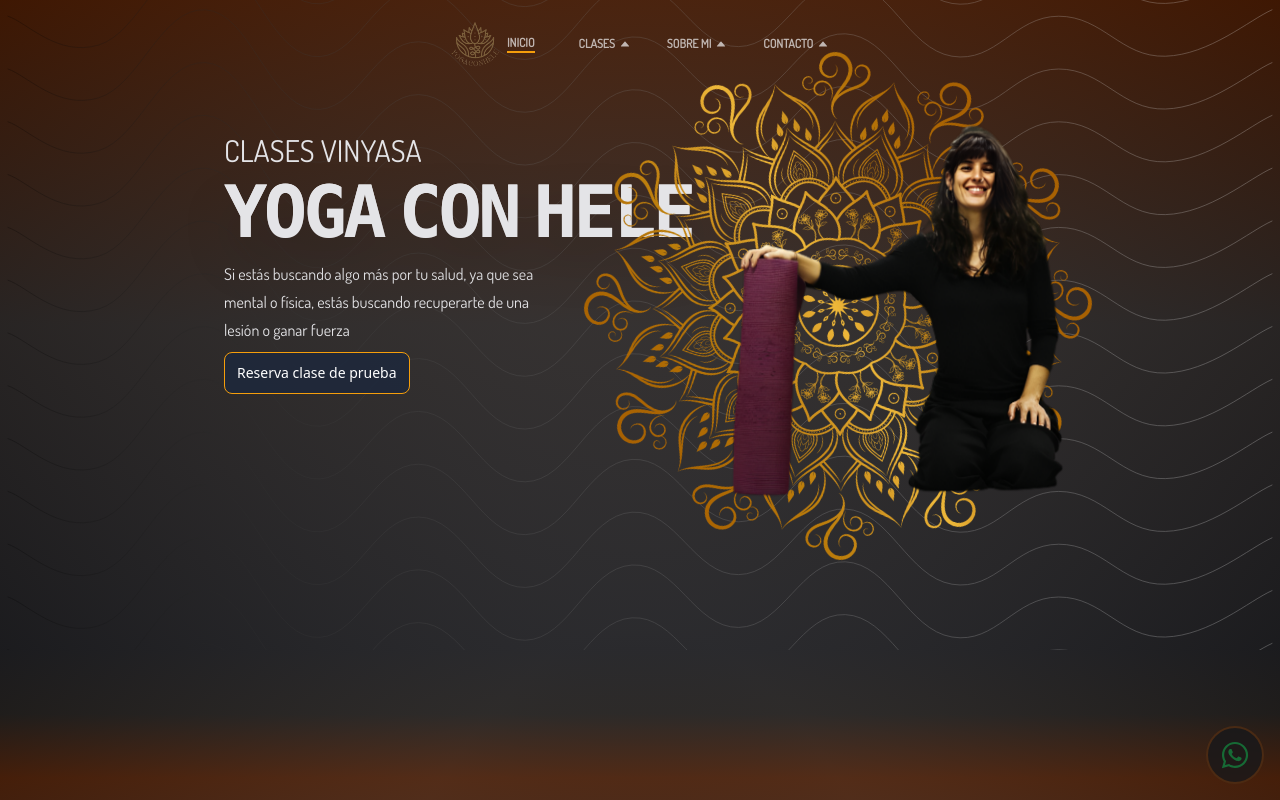
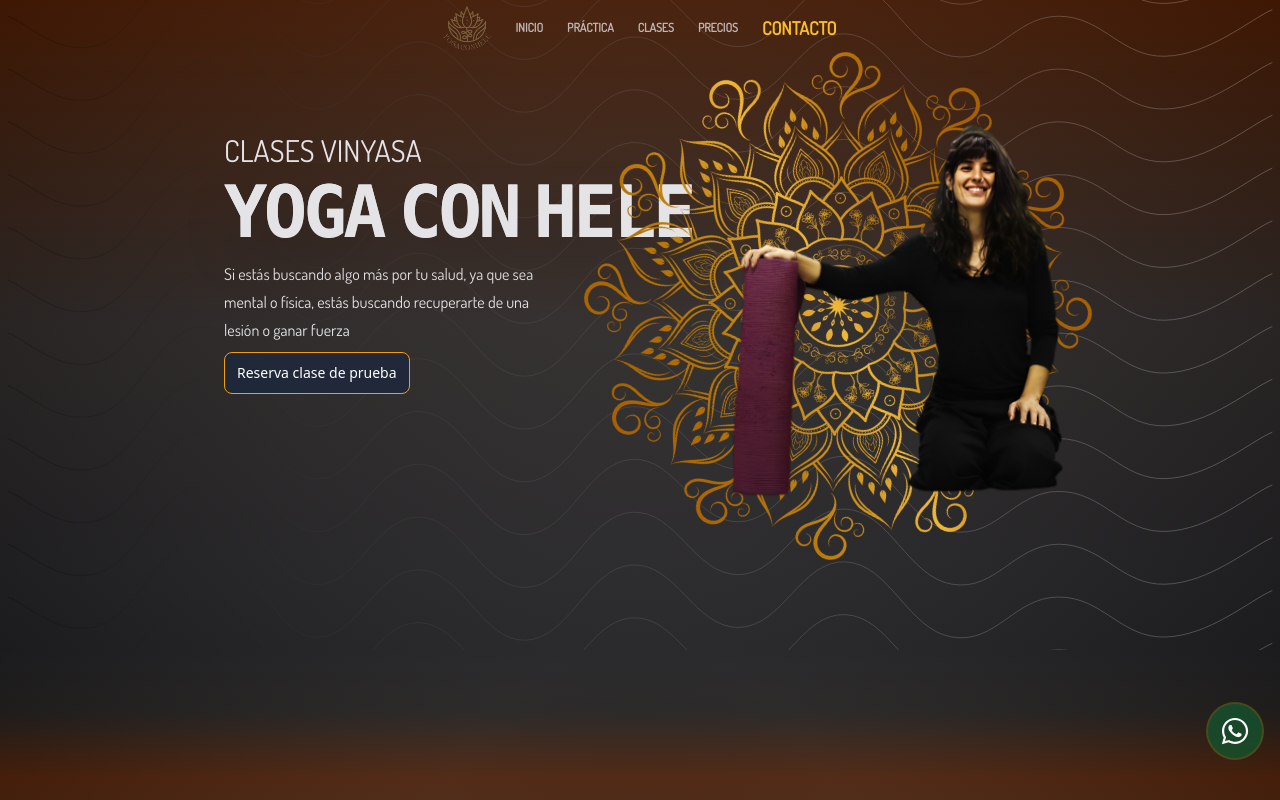
Before and after one commit to Pixel-Reactor/yoga-webpage, a React (Vite) app: page / in a window 1280 px wide. Shown: the top 800 px of the page. Built offline with nearby package versions, Linux system fonts and the light colour scheme.

Commit message:
links and nav added

```diff
--- a/src/App.jsx
+++ b/src/App.jsx
@@ -1,6 +1,6 @@
 import Intro from "./components/Intro.jsx";
 import Header from "./components/Header.jsx";
-import React,{ useEffect, useState,Suspense} from "react";
+import React, { useEffect, useState, Suspense } from "react";
 import About from "./components/SobreMi.jsx";
 import Clases from "./components/Clases.jsx";
 import Precios from "./components/Precios.jsx";
@@ -10,42 +10,40 @@ import { FaWhatsapp } from "react-icons/fa";
 
 function App() {
   const [scroll, setscroll] = useState(Number);
+  const [section, setsection] = useState(0);
   const ScrollListener = () => {
     setscroll(window.scrollY);
   };
   useEffect(() => {
     window.addEventListener("scroll", ScrollListener);
-
     return () => {
       window.removeEventListener("scroll", ScrollListener);
     };
   }, []);
 
   return (
-    <div className="bg-slate-500 fixed top-0 left-0 w-screen h-screen">
     <div className="dark min-h-screen bg-[radial-gradient(ellipse_at_center,_var(--tw-gradient-stops))] from-black via-zinc-300 to-black  ">
+      <Header scroll={scroll} sectionOn={section} />
+      <div className=" fixed right-4 p-0 bottom-10 z-50 bg-green-900/80 border-2 border-amber-700/30 rounded-full">
+        <a href="https://wa.me/34744457548" target="_blank">
+          <FaWhatsapp className="text-white m-3 " size={30} />
+        </a>
+      </div>
 
-       <div className=" fixed right-4 p-0 bottom-4 z-50 bg-zinc-900/80 border-2 border-amber-700/30 rounded-full">
-        <FaWhatsapp className="text-green-700/80 m-3 " size={30} />
-        </div>
-
-      <Header scroll={scroll} />
-      <Intro scroll={scroll} />
+      <Intro isOn={setsection} />
       <div className="  bg-gradient-to-t from-amber-950/90 via-stone-900/90 to-zinc-900/90 h-32"></div>
-      <About />
+      <About isOn={setsection} />
       <div className="  bg-gradient-to-t from-amber-950/90 via-stone-900/90 to-zinc-900/90 h-32"></div>
 
-      <Clases />
+      <Clases isOn={setsection} />
       <div className="  bg-gradient-to-t from-amber-950/90 via-stone-900/90 to-zinc-900/90 h-32"></div>
 
-       <Precios />
+      <Precios isOn={setsection} />
       <div className="  bg-gradient-to-t from-amber-950/90 via-stone-900/90 to-zinc-900/90 h-32"></div>
 
-      <Contactos />
+      <Contactos isOn={setsection} />
       <Footer />
-
-      </div>
-      </div>
+    </div>
   );
 }
 
--- a/src/components/Clases.jsx
+++ b/src/components/Clases.jsx
@@ -2,16 +2,35 @@ import React,{useRef,useEffect} from "react";
 import { AiOutlineCalendar } from "react-icons/ai";
 import { GoLocation } from "react-icons/go";
 import { BiLinkExternal } from "react-icons/bi";
-const Clases = () => {
-  const clases = useRef();
+import { Handler } from "../context/Context";
+
+const Clases = (props) => {
+  const { classes } = Handler();
+
   useEffect(() => {
-    console.log('top clases',clases.current.getBoundingClientRect().top)
+    const updateTop = (ref)=>{
+     const rect = classes.current.getBoundingClientRect() ;
+
+     if(
+      rect.top <= window.innerHeight/2 &&
+      rect.bottom >= (window.innerHeight || document.documentElement.clientHeight)
+      ){
+      props.isOn(2)
+    }
+  }
+    window.addEventListener('resize', updateTop);
+    window.addEventListener('scroll', updateTop);
+
+    // Limpia los event listeners cuando el componente se desmonta
+    return () => {
+      window.removeEventListener('resize', updateTop);
+      window.removeEventListener('scroll', updateTop);
+    };
   }, []);
-
   return (
-    <div className=" h-full bg-gradient-to-t flex justify-center from-zinc-900/90 via-stone-800/90 to-amber-950/90  overflow-hidden py-10 ">
+    <div ref={classes} className=" h-full bg-gradient-to-t flex justify-center from-zinc-900/90 via-stone-800/90 to-amber-950/90  overflow-hidden py-10 ">
       <div className="bg-[url('/llleaves.svg')] font-[dosis] bg-no-repeat bg-cover bg-center w-full h-full p-6">
-        <div ref={clases} className="max-w-5xl mx-auto">
+        <div  className="max-w-5xl mx-auto">
           <h3 className="text-sm text-zinc-100 font-[Dosis] flex items-center gap-2 z-10">
             TODOS LOS NIVELES
           </h3>
@@ -21,7 +40,7 @@ const Clases = () => {
           <h3 className="text-sm text-zinc-100 font-[Dosis] flex items-center gap-2 z-10">
             PRESENCIAL - ONLINE - PRIVADAS
           </h3>
-          <div className="z-0 absolute translate-y-[-160px] translate-x-[-130px] ">
+          <div  className="z-0 absolute translate-y-[-160px] translate-x-[-130px] ">
             <img
               className="animate-spin-slow-reverse"
               src="/vvvortex.svg"
@@ -89,7 +108,7 @@ const Clases = () => {
             </div>
           </div>
           <div className="flex flex-col mt-10 p-6 sm:flex-row text-zinc-50 w-full justify-between">
-            <div>
+            <div className="sm:mt-16">
               <img
                 src="/img3.png"
                 alt="Privadas"
@@ -97,7 +116,7 @@ const Clases = () => {
                 loading="lazy"
               />
             </div>
-            <div className="h-full flex gap-3 items-left flex-col mt-6 justify-center sm:mt-20 max-w-sm ">
+            <div className="h-full flex gap-3 items-left  flex-col mt-6 justify-center sm:mt-20 max-w-sm  ">
               <p className="font-[Dosis]  text-2xl">PRIVADAS</p>
               <p className=" leading-6 font-extralight text-lg">
                 <span className="flex gap-2 items-center">
--- a/src/components/Contactos.jsx
+++ b/src/components/Contactos.jsx
@@ -1,9 +1,35 @@
-import React from "react";
+import React,{useEffect,useRef} from "react";
 import {FaWhatsapp} from 'react-icons/fa'
 import {BsInstagram} from 'react-icons/bs'
-const Contactos = () => {
+import { Handler } from "../context/Context";
+
+const Contactos = (props) => {
+
+  const { contact } = Handler();
+  useEffect(() => {
+    const updateTop = ()=>{
+      const rect = contact.current.getBoundingClientRect() ;
+
+      if(
+       rect.top <= window.innerHeight/2 || document.documentElement.clientHeight/2 &&
+       rect.bottom <= (window.innerHeight + window.innerHeight/2 || document.documentElement.clientHeight + document.documentElement.clientHeight.innerHeight/2 )
+       ){
+       props.isOn(4)
+
+     }
+    }
+     window.addEventListener('resize', updateTop);
+     window.addEventListener('scroll', updateTop);
+
+     // Limpia los event listeners cuando el componente se desmonta
+     return () => {
+       window.removeEventListener('resize', updateTop);
+       window.removeEventListener('scroll', updateTop);
+     };
+  }, []);
+
   return (
-    <div className="bg-gradient-to-t dark  from-zinc-900/90 via-stone-800/90 to-amber-950/90  font-[Dosis] ">
+    <div ref={contact} className="bg-gradient-to-t dark  from-zinc-900/90 via-stone-800/90 to-amber-950/90  font-[Dosis] ">
         <div className="bg-[url('/ooorganize.svg')] bg-no-repeat bg-cover bg-center w-full h-full p-10 ">
             <div className="p-6 max-w-xl">
       <div className="text-4xl tracking-tight  text-gray-900 dark:text-white">
--- a/src/components/Header.jsx
+++ b/src/components/Header.jsx
@@ -1,21 +1,35 @@
 import {AiFillCaretDown} from 'react-icons/ai'
+import { useEffect,useRef,useState } from 'react'
+import { Handler } from "../context/Context";
 
 const Header = (props) => {
+
+  const { Scrollto, contact,about, home,prices ,classes} = Handler();
+
+
   return (
     <div
     className={
-      ` h-20   w-full flex flex-row  transition-all duration-1000 items-center justify-center fixed top-1  py-2 z-50
+      ` h-12  w-full flex flex-row  transition-all duration-1000 items-center justify-center fixed top-1  py-2 z-50
       ${props.scroll > 300 ? ' bg-zinc-900/60': 'bg-transparent'} `}>
 
-        <ul className="flex gap-9 font-[Dosis] text-xs font-semibold text-zinc-100/70 ">
-
-        <li className={` pr-2  flex items-center justify-between gap-2`}>
-        <img src="/logo.png" alt="logo" className='w-12  ' />
-        <span className={`${props.scroll < 300? 'border-b-2 border-amber-500' : 'rotate-180'}`}>INICIO </span>
-        </li>
-        <li className='flex items-center gap-1'>CLASES <span className={`rotate-180`}><AiFillCaretDown/></span> </li>
-        <li className='flex items-center gap-1'>SOBRE MI <span className={`rotate-180`}><AiFillCaretDown/></span></li>
-        <li className='flex items-center gap-1'>CONTACTO <span className={`rotate-180`}><AiFillCaretDown/></span></li>
+        <ul className="flex gap-6 font-[Dosis] text-xs font-semibold text-zinc-100/70  ">
+        <li className=''> <img src="/logo.png" alt="logo" className='w-12 ' /></li>
+        <li
+        onClick={()=>Scrollto(home)}
+        className={`transition-all  flex items-center justify-between  ${props.sectionOn === 0 && 'text-amber-400 text-lg'}`}> INICIO </li>
+        <li
+        onClick={()=>Scrollto(about)}
+        className={`transition-all  flex items-center gap-1 ${props.sectionOn === 1 && 'text-amber-400 text-lg'}`}>PRÁCTICA </li>
+        <li
+        onClick={()=>Scrollto(classes)}
+        className={`transition-all  flex items-center gap-1 ${props.sectionOn === 2 && 'text-amber-400 text-lg'}`}>CLASES </li>
+        <li
+        onClick={()=>Scrollto(prices)}
+        className={`transition-all flex items-center gap-1 ${props.sectionOn === 3 && 'text-amber-400 text-lg'}`}>PRECIOS </li>
+        <li
+        onClick={()=>Scrollto(contact)}
+        className={`transition-all flex items-center gap-1 ${props.sectionOn === 4 && 'text-amber-400 text-lg'}`}>CONTACTO </li>
         </ul>
     </div>
 
--- a/src/components/Intro.jsx
+++ b/src/components/Intro.jsx
@@ -1,8 +1,10 @@
-import React,{ useState, useEffect,Suspense } from "react";
-import { FaWhatsapp } from "react-icons/fa";
-import { BsInstagram } from "react-icons/bs";
+import React,{ useState, useEffect,Suspense ,useRef} from "react";
+import { Handler } from "../context/Context";
+
 
 const Intro = (props) => {
+  const { home,Scrollto,contact } = Handler();
+
   const [mandala, setmandala] = useState({
     position: "absolute",
     top: "0px",
@@ -16,7 +18,6 @@ const Intro = (props) => {
     const scroll = props.scroll / 20;
     const opacity = props.scroll / 1000;
 
-    console.log(opacity);
 
     if (props.scroll > 400) {
       setmandala({
@@ -42,11 +43,51 @@ const Intro = (props) => {
       });
     }
   }, [props.scroll]);
+  useEffect(() => {
+    const updateTop = ()=>{
+     const rect =home.current.getBoundingClientRect() ;
+
+     if(
+      rect.top <= 0 &&
+      rect.bottom >= (window.innerHeight || document.documentElement.clientHeight)
+      ){
+      props.isOn(0)
+    }
+  }
+    window.addEventListener('resize', updateTop);
+    window.addEventListener('scroll', updateTop);
+
+
+    return () => {
+      window.removeEventListener('resize', updateTop);
+      window.removeEventListener('scroll', updateTop);
+    };
+  }, []);
+
+
+  useEffect(() => {
+    const updateTop = ()=>{
+     const top = home.current.getBoundingClientRect().top ;
+     const height = Math.round(intro.current.getBoundingClientRect().height )
+
+     if(top < 0 && (top * -1) < height){props.isOn(0)}
+
+    }
+
+    window.addEventListener('resize', updateTop);
+    window.addEventListener('scroll', updateTop);
+
+    // Limpia los event listeners cuando el componente se desmonta
+    return () => {
+      window.removeEventListener('resize',updateTop);
+      window.removeEventListener('scroll',updateTop);
+    };
+  }, []);
 
 
   return (
 
-    <div className="select-none bg-gradient-to-t  from-zinc-900/90 via-stone-800/90 to-amber-950/90 flex flex-col items-center w-full sm:h-[650px] h-[980px] overflow-hidden">
+    <div ref={home} className="select-none bg-gradient-to-t  from-zinc-900/90 via-stone-800/90 to-amber-950/90 flex flex-col items-center w-full sm:h-[650px]  overflow-hidden">
       <div className="bg-[url('/sssquiggly.svg')] bg-no-repeat bg-cover bg-center w-full h-full pt-24 sm:pt-1 ">
         <div className="flex flex-col sm:flex-row  sm:justify-between max-w-4xl mt-0 sm:mt-16  mx-auto">
           <div className=" p-8 pr-0 sm:mt-8 z-0 flex justify-between sm:flex-col  ">
@@ -65,6 +106,7 @@ const Intro = (props) => {
               </p>
               <button
                 type="button"
+                onClick={()=>Scrollto(contact)}
                 className="text-white border border-amber-500 bg-slate-800/90 hover:bg-[#24292F]/90 focus:ring-4 focus:outline-none focus:ring-[#24292F]/50 font-medium rounded-lg text-sm px-3 py-2.5 text-center inline-flex items-center dark:focus:ring-gray-500 dark:hover:bg-[#050708]/30 mr-2 mb-2 mt-2"
               >
                 Reserva clase de prueba
--- a/src/components/Precios.jsx
+++ b/src/components/Precios.jsx
@@ -1,13 +1,36 @@
-import React from "react";
+import React,{useEffect,useRef} from "react";
+import { Handler } from "../context/Context";
 
-const Precios = () => {
+const Precios = (props) => {
+  const { prices } = Handler();
+
+
+  useEffect(() => {
+    const updateTop = (ref)=>{
+      const rect = prices.current.getBoundingClientRect() ;
+      if(
+       rect.top <= window.innerHeight/2 &&
+       rect.bottom >= (window.innerHeight || document.documentElement.clientHeight)
+       ){
+       props.isOn(3)
+     }
+   }
+
+    window.addEventListener('resize', updateTop);
+    window.addEventListener('scroll', updateTop);
+
+    // Limpia los event listeners cuando el componente se desmonta
+    return () => {
+      window.removeEventListener('resize', updateTop);
+      window.removeEventListener('scroll', updateTop);
+    };
+  }, []);
   return (
-    <section className="bg-gradient-to-t  from-zinc-900/90 via-stone-800/90 font-[Dosis] to-amber-950/90 py-10">
+    <section id='prices' ref={prices} className="bg-gradient-to-t  from-zinc-900/90 via-stone-800/90 font-[Dosis] to-amber-950/90 py-10">
 
-      <div className="py-8 px-4   max-w-screen-3xl lg:py-16 lg:px-6 relative">
+      <div  className="py-8 px-4 mt-20  max-w-screen-3xl lg:py-16 lg:px-6 relative">
       <div className="z-0 absolute top-[-135px] left-0 right-0 mx-auto w-96 ">
             <img
-
               src="/cccoil.svg"
               alt="vortex"
               width="350px"
--- a/src/components/SobreMi.jsx
+++ b/src/components/SobreMi.jsx
@@ -1,43 +1,62 @@
 import React, { useRef, useEffect } from "react";
+import { Handler } from "../context/Context";
 
-const About = () => {
-  const clases = useRef();
+const About = (props) => {
+  const { about } = Handler();
   useEffect(() => {
-    console.log("top clases", clases.current.getBoundingClientRect().top);
+    const updateTop = () => {
+      const top = about.current.getBoundingClientRect().top;
+      const height = Math.round(about.current.getBoundingClientRect().height);
+
+      if (top < 0 && top * -1 < height) {
+        props.isOn(1);
+      }
+    };
+
+    window.addEventListener("resize", updateTop);
+    window.addEventListener("scroll", updateTop);
+
+    // Limpia los event listeners cuando el componente se desmonta
+    return () => {
+      window.removeEventListener("resize", updateTop);
+      window.removeEventListener("scroll", updateTop);
+    };
   }, []);
 
   return (
-    <div className=" h-full bg-gradient-to-t flex justify-center from-zinc-900/90 via-stone-800/90 to-amber-950/90  overflow-hidden py-10 ">
+    <div
+      ref={about}
+      className=" h-full bg-gradient-to-t flex justify-center from-zinc-900/90 via-stone-800/90 to-amber-950/90  overflow-hidden py-10 "
+    >
       <div className="bg-[url('/llleaves.svg')] bg-no-repeat bg-cover bg-center w-full h-full">
-        <div ref={clases} className="max-w-4xl mx-auto ">
-        <h1 className="text-sm w-full text-center text-zinc-100 font-[Dosis] flex items-center justify-center gap-2 z-10">
+        <div className="max-w-4xl mx-auto ">
+          <h1 className="text-sm w-full text-center text-zinc-100 font-[Dosis] flex items-center justify-center gap-2 z-10">
             Sobre las clases
           </h1>
           <h2 className="text-3xl text-center w-full text-zinc-100 font-[Dosis] flex justify-center items-center gap-2 z-10">
             LA PRÁCTICA DEL YOGA
           </h2>
           <div className="flex flex-col sm:flex-row items-center  relative">
-
-
-          <p className=" font-[Dosis] text-justify sm:p-4 leading-7 font-light rounded-lg mt-10 text-zinc-300 text-xl p-5">
-            Enhorabuena, si ya has llegado aquí es porque estás buscando algo
-            más por tu salud, ya que sea mental o física.
-             Y la buena noticia es
-            que la una va de la mano de la otra, así que tanto si estás buscando
-            recuperarte de una lesión o ganar fuerza y flexibilidad, si buscas
-            desestresarte o distraerte, en tu mundo interior y conocerte más
-            íntimamente, la práctica del yoga puede ser de verdadera ayuda/ el
-            conocimiento de uno mismo a través de la práctica de asanas
-            “posturas” y pranayamas «respiración» y de Dharana “concentración" y
-            Dayana “meditación” es un camino hermoso e infinito. Que requiere la
-            paciencia y disciplina, pero que ofrece verdaderos beneficios que
-            son absolutamente palpables desde la primera clase. Tanto si ya has
-            practicado yoga como si eres recién llegado en este maravilloso
-            mundo, te invito a probar mis clases. Trabajaremos la fuerza, la
-            flexibilidad, el equilibrio apoyado en una respiración consciente y
-            correcta que acompaña el proceso.
-          </p>
-        </div></div>
+            <p className=" font-[Dosis] text-justify sm:p-4 leading-7 font-light rounded-lg mt-10 text-zinc-300 text-xl p-5">
+              Enhorabuena, si ya has llegado aquí es porque estás buscando algo
+              más por tu salud, ya que sea mental o física. Y la buena noticia
+              es que la una va de la mano de la otra, así que tanto si estás
+              buscando recuperarte de una lesión o ganar fuerza y flexibilidad,
+              si buscas desestresarte o distraerte, en tu mundo interior y
+              conocerte más íntimamente, la práctica del yoga puede ser de
+              verdadera ayuda/ el conocimiento de uno mismo a través de la
+              práctica de asanas “posturas” y pranayamas «respiración» y de
+              Dharana “concentración" y Dayana “meditación” es un camino hermoso
+              e infinito. Que requiere la paciencia y disciplina, pero que
+              ofrece verdaderos beneficios que son absolutamente palpables desde
+              la primera clase. Tanto si ya has practicado yoga como si eres
+              recién llegado en este maravilloso mundo, te invito a probar mis
+              clases. Trabajaremos la fuerza, la flexibilidad, el equilibrio
+              apoyado en una respiración consciente y correcta que acompaña el
+              proceso.
+            </p>
+          </div>
+        </div>
       </div>
     </div>
   );
--- /dev/null
+++ b/src/context/Context.jsx
@@ -0,0 +1,36 @@
+import { createContext, useContext,useState, useRef } from "react";
+
+export const TaskContext = createContext();
+export const Handler = () => {
+    const context = useContext(TaskContext)
+
+    if (!context) {
+        throw new Error("Handler must be used within a TaskContextProvider ")
+    }
+    return context;
+}
+
+export const TaskContextProvider = ({ children }) => {
+
+
+    const [modmen, setmodmen] = useState(false);
+    const home = useRef(null);
+    const contact = useRef(null);
+    const about = useRef(null);
+    const classes = useRef(null);
+    const prices = useRef(null)
+
+    const Scrollto = (item) =>{
+        item.current.scrollIntoView({behavior: "smooth", block: "center"});
+    }
+
+    return (
+
+        <TaskContext.Provider value={{modmen,setmodmen,home,contact,about,classes,prices,prices,Scrollto}}>
+            {children}
+        </TaskContext.Provider>
+
+
+
+    )
+}
--- a/src/main.jsx
+++ b/src/main.jsx
@@ -2,9 +2,9 @@ import React from 'react'
 import ReactDOM from 'react-dom/client'
 import App from './App.jsx'
 import './index.css'
-
+import {TaskContextProvider} from './context/Context'
 ReactDOM.createRoot(document.getElementById('root')).render(
-
+    <TaskContextProvider>
     <App />
- ,
+    </TaskContextProvider>
 )
```
